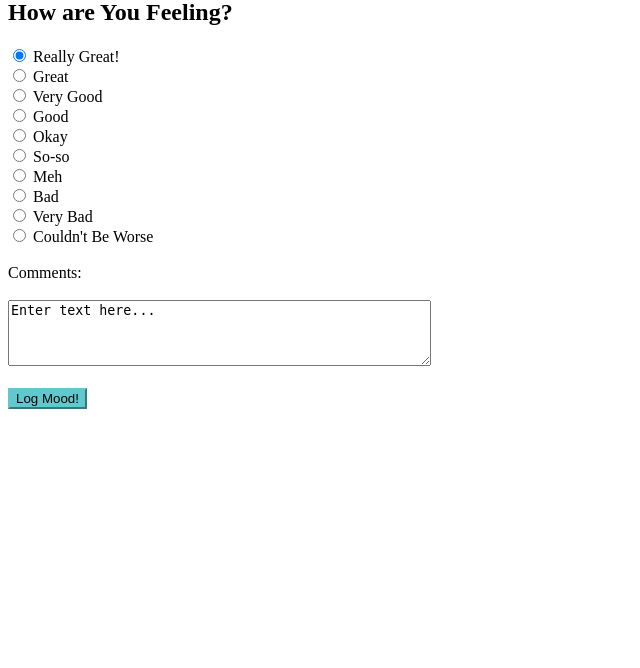
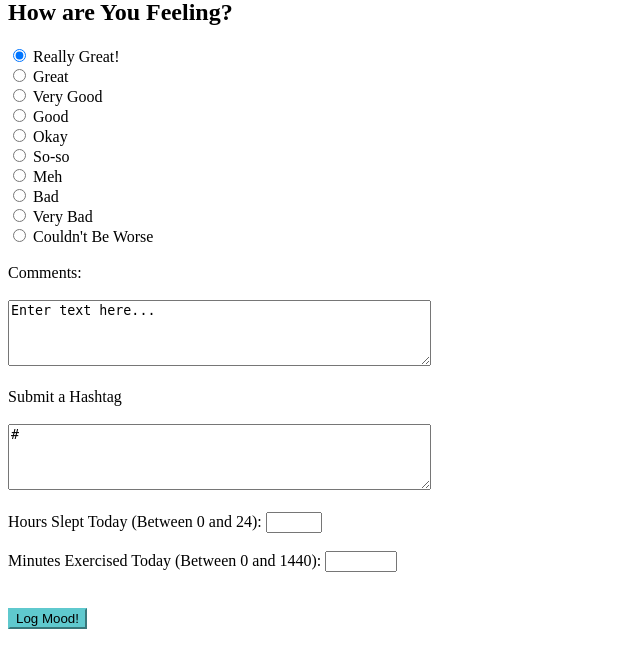
Before and after one commit to freyton-manning/HBFinalProject, a Flask app: page /track-mood in a window 1280 px wide. Shown: the part 21-689 px from the top of the page, without its empty margins (0-640 px from the left). Run offline with Flask 2, Linux system fonts and the light colour scheme.

Commit message:
updated hashtag reporting / logging in front end and DB

```diff
--- a/server.py
+++ b/server.py
@@ -105,13 +105,24 @@ def show_mood_picker():
 def pick_mood():
     mood = request.form.get("mood")
     comment = request.form.get("comment")
-    success_string = "TA-DA! " + str(mood) + " " + str(comment)
+    hours_slept = request.form.get("hrslept")
+    exercise_mins = request.form.get("exmins")
+    hashtag = request.form.get("hashtag")
+    success_string = "TA-DA! " + str(mood) + " " + str(comment) + str(hours_slept) + str(exercise_mins) + str(hashtag)
+
+    hashtag_obj = Hashtag.query.filter_by(text=hashtag).first()
+    if hashtag_obj is None:
+        hashtag_obj = Hashtag(text=hashtag)
 
     user_mood= User_Moods(user_id=0,
         mood_id=int(mood),
-        comments=str(comment))
+        comments=str(comment),
+        exercise_mins=int(exercise_mins),
+        hours_slept=int(hours_slept),
+        hashtags=[hashtag_obj])
 
     db.session.add(user_mood)
+    db.session.add(hashtag_obj)
     db.session.commit()
 
     return render_template("success_message.html", success_string=success_string)
--- a/templates/mood_picker.html
+++ b/templates/mood_picker.html
@@ -23,6 +23,24 @@
  <textarea rows="4" cols="50" name="comment">
 Enter text here...</textarea><br>
 
+ <br>
+<label>Submit a Hashtag</label><br><br>
+ <textarea rows="4" cols="50" name="hashtag">
+#</textarea><br>
+
+        <br>
+
+  Hours Slept Today (Between 0 and 24):
+  <input type="number" name="hrslept" min="0" max="24">
+<br>
+<br>
+  Minutes Exercised Today (Between 0 and 1440):
+  <input type="number" name="exmins" min="0" max="1440">
+
+<br>
+<br>
+
+
         <br>
         <button class="btn btn-lg btn-primary btn-block" type="submit">Log Mood!
         </button>
--- a/templates/user_mood_chart.html
+++ b/templates/user_mood_chart.html
@@ -110,6 +110,10 @@
      <td>{{ result.comments }}</td>
      <td>{{ result.hours_slept }}</td>
       <td>{{ result.exercise_mins }}</td>
+      <td> {% for hashtag in result.hashtags %}
+      {{ hashtag.text }}
+      {% endfor %}
+    </td>
   </tr>
     {% endfor %}
 </table>
```
